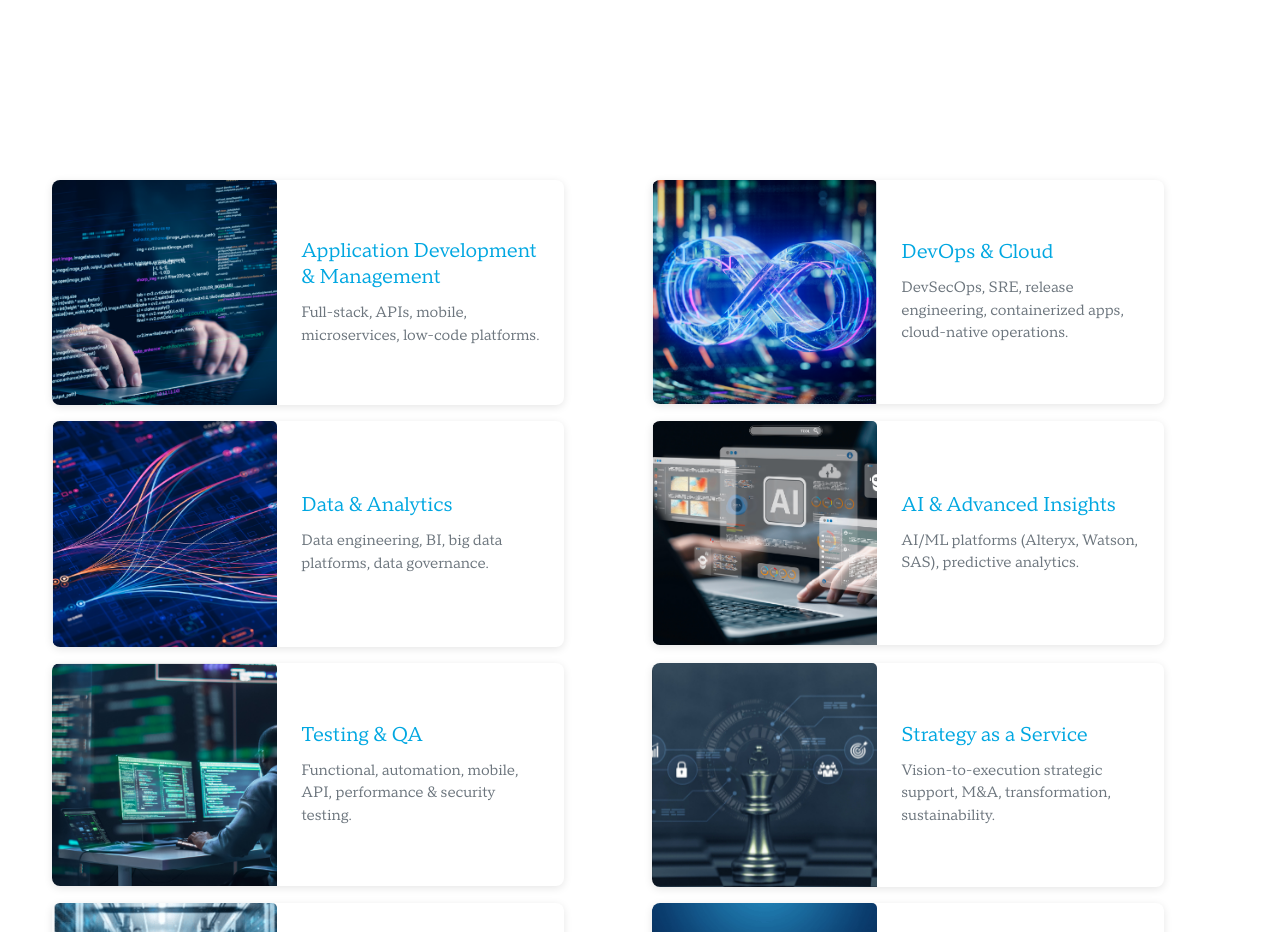
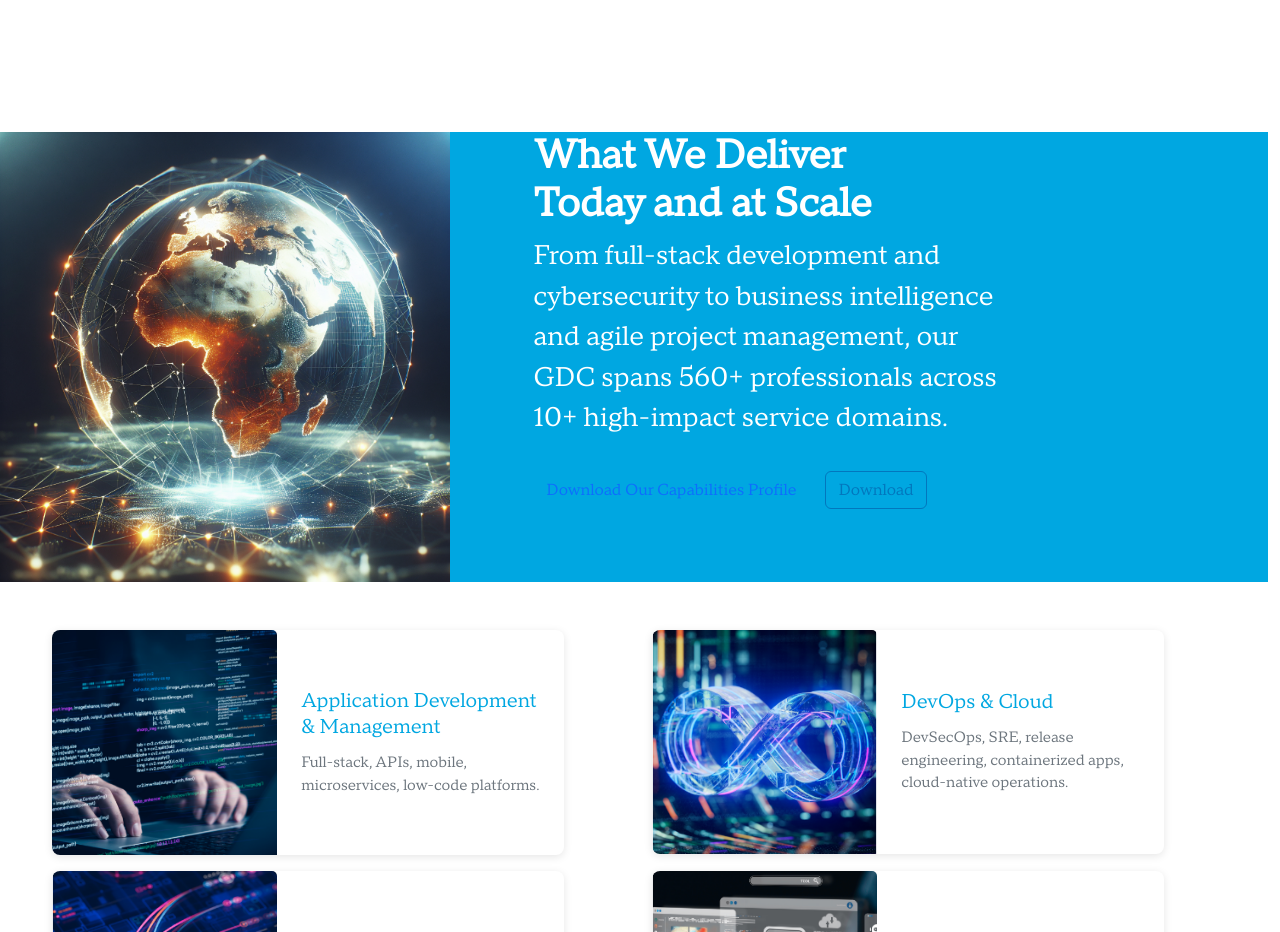
Before and after one commit to TRamadan/GizaSystemsApp, an Angular app: page / in a window 1280 px wide. Shown: the part 2140-3072 px from the top of the page. Built offline with nearby package versions, Linux system fonts and the light colour scheme.

Commit message:
init commit

```diff
--- a/src/app/components/home/home.component.html
+++ b/src/app/components/home/home.component.html
@@ -1,7 +1,7 @@
 <app-global-delivery></app-global-delivery>
 <app-competitive-advantage></app-competitive-advantage>
 <app-data-highlights></app-data-highlights>
-<!-- <app-delivery-today></app-delivery-today> -->
+<app-delivery-today></app-delivery-today>
 <app-strategy-section></app-strategy-section>
 <app-client-choice></app-client-choice>
 <app-clinets-testimonial></app-clinets-testimonial>
```
